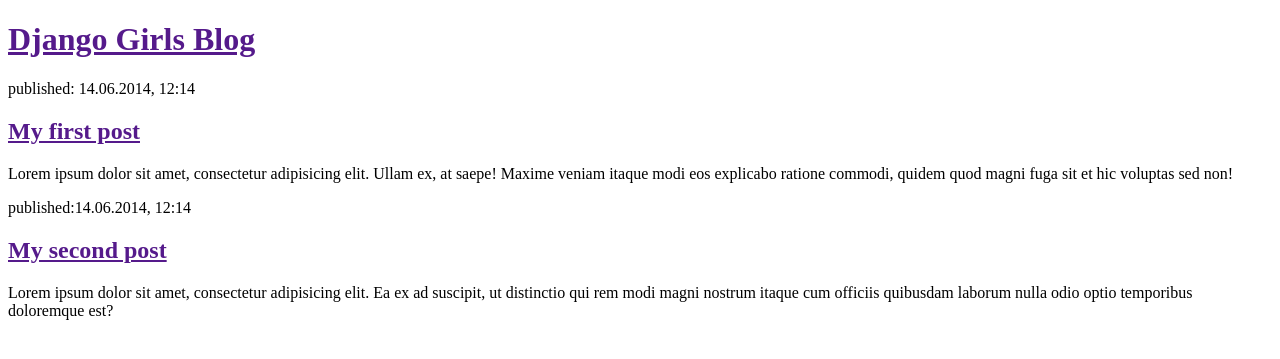
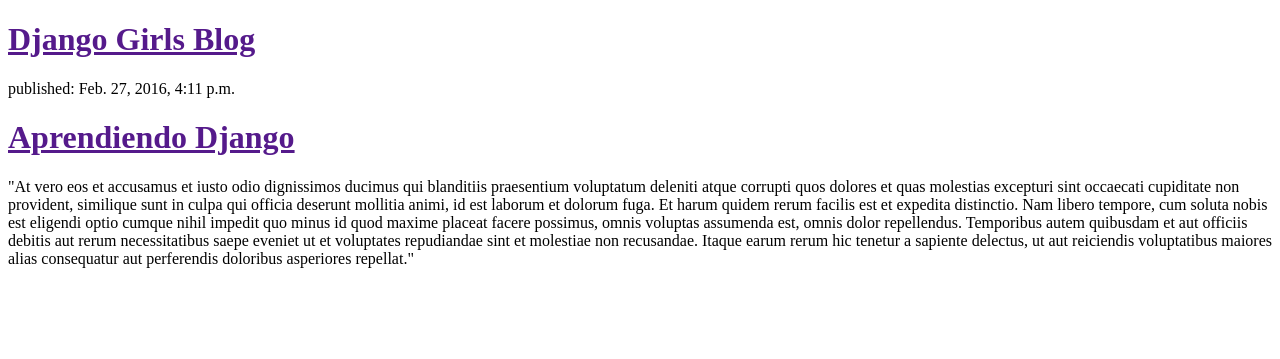
Before and after one commit to MoratoGarcia/my-first-blog, a Django app: page / in a window 1280 px wide. Shown: the top 359 px of the page. Run offline with Django 3.2, Linux system fonts and the light colour scheme; data comes from the database, SQL or seed files in the repository; both versions use the stored data as it was after the commit.

Commit message:
Desplegando datos

```diff
--- a/blog/models.py
+++ b/blog/models.py
@@ -8,9 +8,9 @@
     created_date = models.DateTimeField(default=timezone.now)
     published_date = models.DateTimeField(blank=True, null=True)
 
-def publish(self):
-    self.published_date = timezone.now()
-    self.save()
+    def __str__(self):
+        return self.title
 
-def __str__(self):
-    return self.title
+    def publish(self):
+        self.published_date = timezone.now()
+        self.save()
--- a/blog/templates/blog/post_list.html
+++ b/blog/templates/blog/post_list.html
@@ -8,16 +8,14 @@
 		<h1><a href="">Django Girls Blog</a></h1>
 	</div>
 
-	<div>
-		<p>published: 14.06.2014, 12:14</p>
-		<h2><a href="">My first post</a></h2>
-		<p>Lorem ipsum dolor sit amet, consectetur adipisicing elit. Ullam ex, at saepe! Maxime veniam itaque modi eos explicabo ratione commodi, quidem quod magni fuga sit et hic voluptas sed non!</p>
-	</div>
+	{% for post in posts %}
+		<div>
+			<p>published: {{ post.published_date }}</p>
+			<h1><a href="">{{ post.title }}</a></h1>
+			<p>{{ post.text|linebreaks }}</p>
+		</div>
+	{% endfor %}
 
-	<div>
-		<p>published:14.06.2014, 12:14</p>
-		<h2><a href="">My second post</a></h2>
-		<p>Lorem ipsum dolor sit amet, consectetur adipisicing elit. Ea ex ad suscipit, ut distinctio qui rem modi magni nostrum itaque cum officiis quibusdam laborum nulla odio optio temporibus doloremque est?</p>
-	</div>
+
 </body>
 </html>
--- a/blog/views.py
+++ b/blog/views.py
@@ -1,4 +1,7 @@
 from django.shortcuts import render
+from django.utils import timezone
+from .models import Post
 
 def post_list (request):
-	return render (request, 'blog/post_list.html',{})
+	posts = Post.objects.filter(published_date__lte=timezone.now()).order_by('published_date')
+	return render (request, 'blog/post_list.html',{'posts': posts})
```
Also changed, not shown: db.sqlite3.
